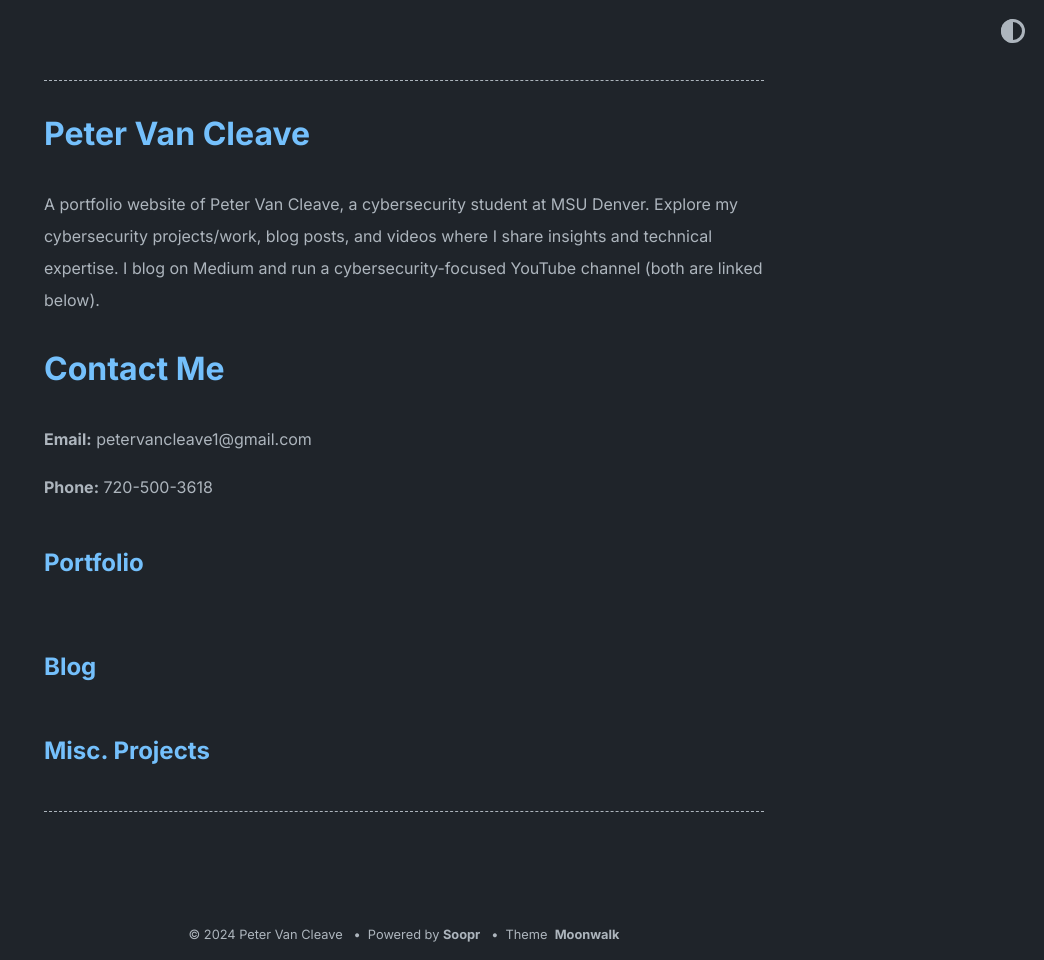
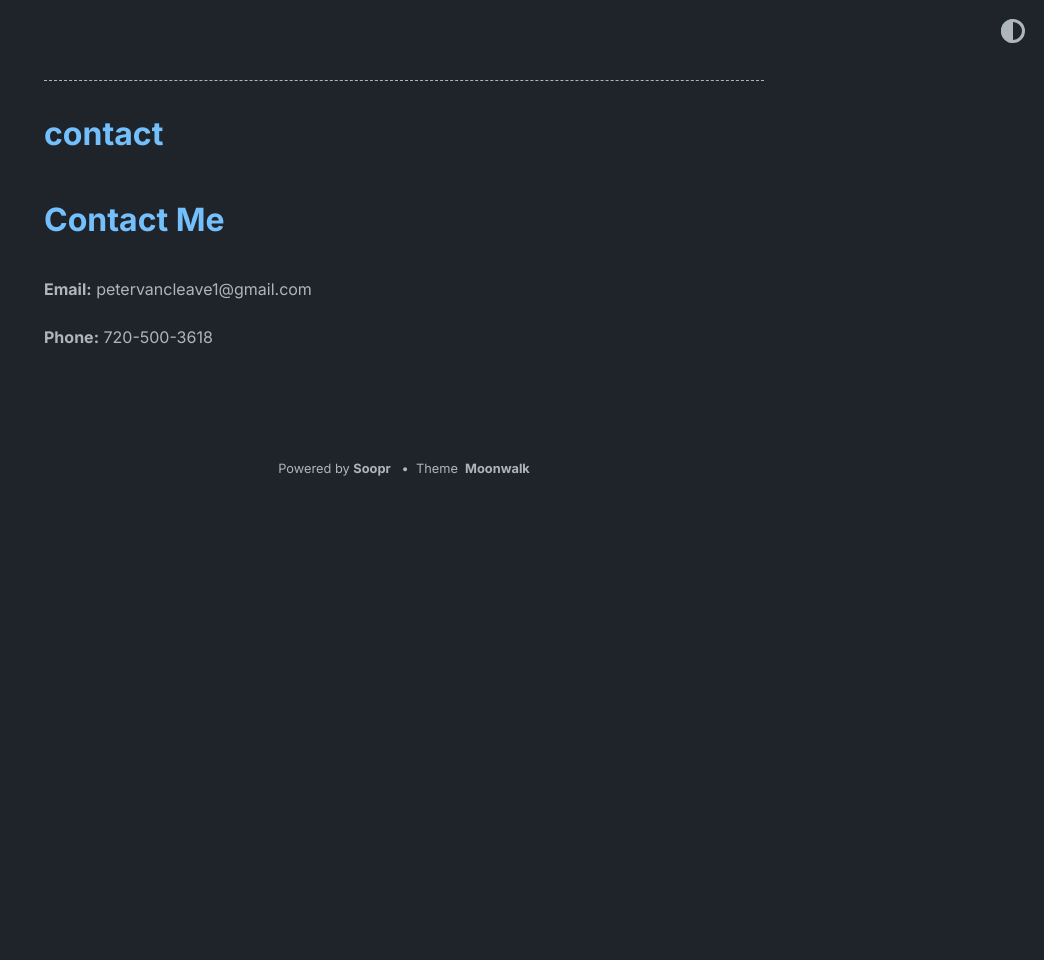
Before and after one commit to petervancleave/contact, a Jekyll site: the page built from README.md, in a window 1280 px wide. Shown: the whole page, without its empty margins (236-1280 px from the left). Built offline with Jekyll 4.4.1, drawn with Linux system fonts in a browser that asks for light colours; our own code applies the rules of GitHub Pages for plain Markdown files; after the commit the page ends 900 px from its top, so only the background shows below that.

Commit message:
Update _config.yml

```diff
--- a/_config.yml
+++ b/_config.yml
@@ -1,8 +1,3 @@
-title: Peter Van Cleave
-author: Peter Van Cleave
-url: https://petervancleave.github.io/
-description: > # description of the site (multiple lines allowed)
-  A portfolio website of Peter Van Cleave, a cybersecurity student at MSU Denver. Explore my cybersecurity projects/work, blog posts, and videos where I share insights and technical expertise. I blog on Medium and run a cybersecurity-focused YouTube channel (both are linked below).
 
 permalink: /:slug
 
@@ -20,15 +15,15 @@ theme_config:
   date_format: "%Y-%m-%d" # customize how date is formatted
   show_description: true # show blog description
   show_navbar: true # show horizontal navbar
-  show_footer: true # show footer links in home page,add in _data/home.yml
-  show_copyright: true # show copyright notice in footer
+  show_footer: false # show footer links in home page,add in _data/home.yml
+  show_copyright: false # show copyright notice in footer
   # following keys are using to create home layout
-  show_projects: true # show projects as cards, add in _data/home.yml
-  show_blog: true # show blog posts added in _posts
-  show_old_projects: true # show old projects as cards, add in _data/home.yml
+  show_projects: false # show projects as cards, add in _data/home.yml
+  show_blog: false # show blog posts added in _posts
+  show_old_projects: false # show old projects as cards, add in _data/home.yml
   show_misc_list: false # show generic vertical list for misc details, add _data/home.yml
-  show_reading_time: true # show number of words and reading time in the blog posts
-  show_tags: true # show tags in a blog posts
+  show_reading_time: false # show number of words and reading time in the blog posts
+  show_tags: false # show tags in a blog posts
   # options for "home" page
   home:
     title_projects: Portfolio
```
